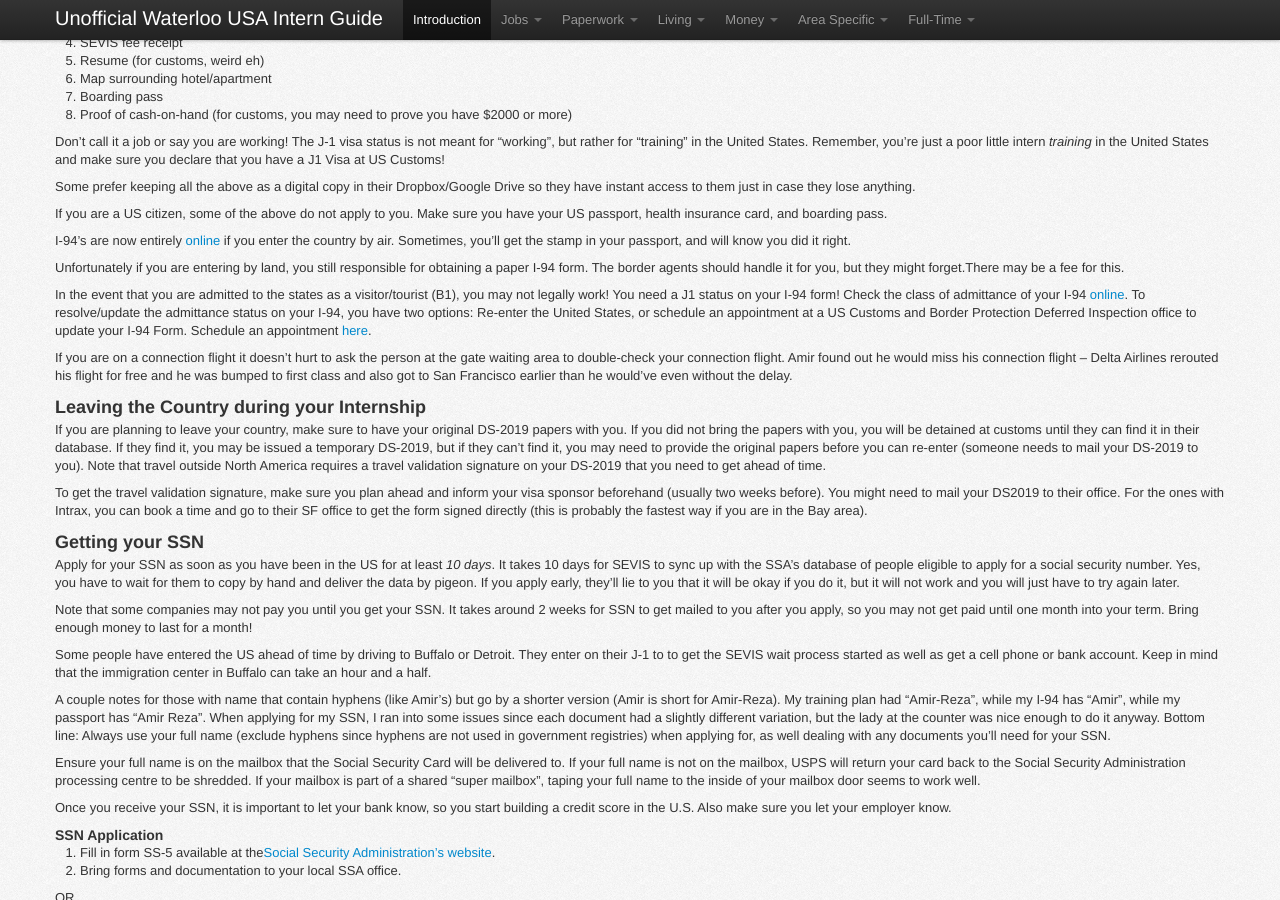
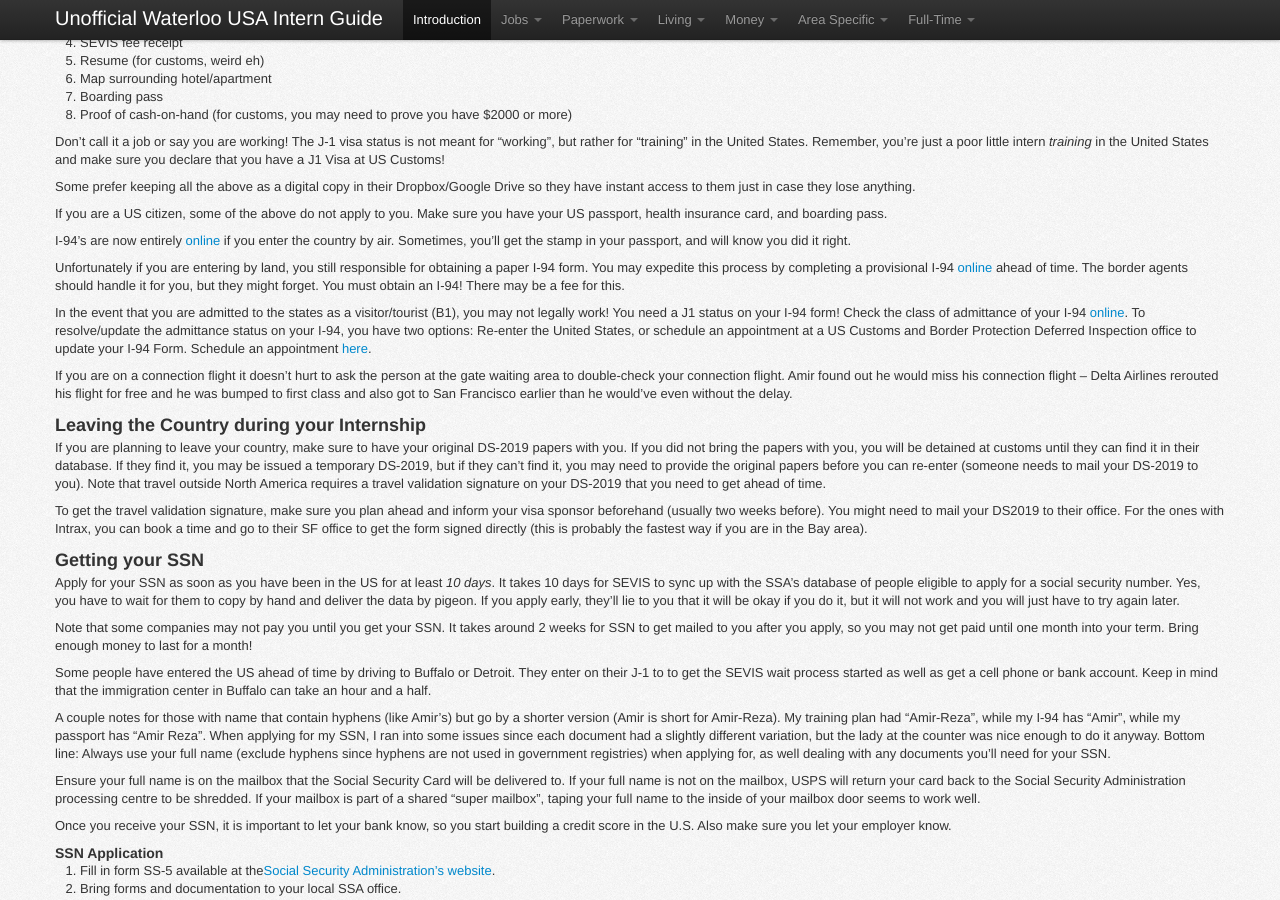
Before and after one commit to sholiday/Unofficial-Waterloo-USA-Intern-Guide, a Jekyll site: the page built from index.markdown, in a window 1280 px wide and 900 px high, scrolled down 2274 px. Built offline with Jekyll 4.4.1, drawn with Linux system fonts in a browser that asks for light colours; nearby versions of some CDN libraries.

Commit message:
Updates land border crossing I-94 details
- Adds link to provision an I-94 ahead of time
- Fixes spacing error
- Adds warning regarding I-94 for land crossing

```diff
--- a/index.markdown
+++ b/index.markdown
@@ -164,7 +164,7 @@ If you are a US citizen, some of the above do not apply to you. Make sure you ha
 
 I-94's are now entirely [online](https://i94.cbp.dhs.gov) if you enter the country by air. Sometimes, you'll get the stamp in your passport, and will know you did it right.
 
-Unfortunately if you are entering by land, you still responsible for obtaining a paper I-94 form. The border agents should handle it for you, but they might forget.There may be a fee for this.
+Unfortunately if you are entering by land, you still responsible for obtaining a paper I-94 form. You may expedite this process by completing a provisional I-94 [online](https://i94.cbp.dhs.gov/I94/#/apply-document) ahead of time. The border agents should handle it for you, but they might forget. You must obtain an I-94! There may be a fee for this.
 
 In the event that you are admitted to the states as a visitor/tourist (B1), you may not legally work! You need a J1 status on your I-94 form! Check the class of admittance of your I-94 [online](https://i94.cbp.dhs.gov). To resolve/update the admittance status on your I-94, you have two options: Re-enter the United States, or schedule an appointment at a US Customs and Border Protection Deferred Inspection office to update your I-94 Form. Schedule an appointment [here](http://infopass.uscis.gov/).
 
```
